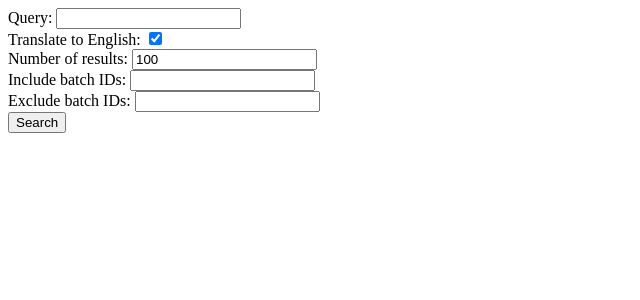
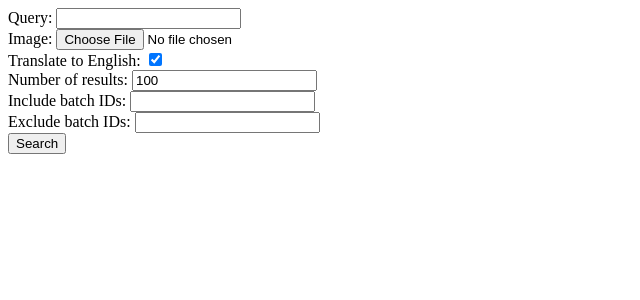
Before and after one commit to QuocThinh73/AIO-AICLosers, a React (Vite) app in the folder frontend/: page / in a window 1280 px wide. Shown: the top 300 px of the page, without its empty margins (0-640 px from the left). Built offline with nearby package versions, Linux system fonts and the light colour scheme.

Commit message:
feat: upload image

```diff
--- a/frontend/src/App.jsx
+++ b/frontend/src/App.jsx
@@ -2,6 +2,7 @@ import { useState } from "react"
 
 function App() {
   const [query, setQuery] = useState("")
+  const [image, setImage] = useState(null)
   const [translate, setTranslate] = useState(true)
   const [includeIds, setIncludeIds] = useState("")
   const [excludeIds, setExcludeIds] = useState("")
@@ -20,9 +21,9 @@ function App() {
 
       const fd = new FormData()
 
-      fd.append("use_embedding_text", "true")
       fd.append("use_translation", translate ? "true" : "false")
-      fd.append("embedding_text", query)
+      if (query.trim()) fd.append("embedding_text", query.trim())
+      if (image) fd.append("embedding_image", image)
       fd.append("top_k", String(topK))
 
       if (includeIds) fd.append("include_batch_ids", includeIds)
@@ -49,6 +50,11 @@ function App() {
         <div>
           <label htmlFor="query">Query: </label>
           <input id="query" value={query} onChange={(e) => setQuery(e.target.value)} />
+        </div>
+
+        <div>
+          <label htmlFor="image">Image: </label>
+          <input id="image" type="file" accept="image/*" onChange={(e) => setImage(e.target.files[0])} />
         </div>
 
         <div>
```
